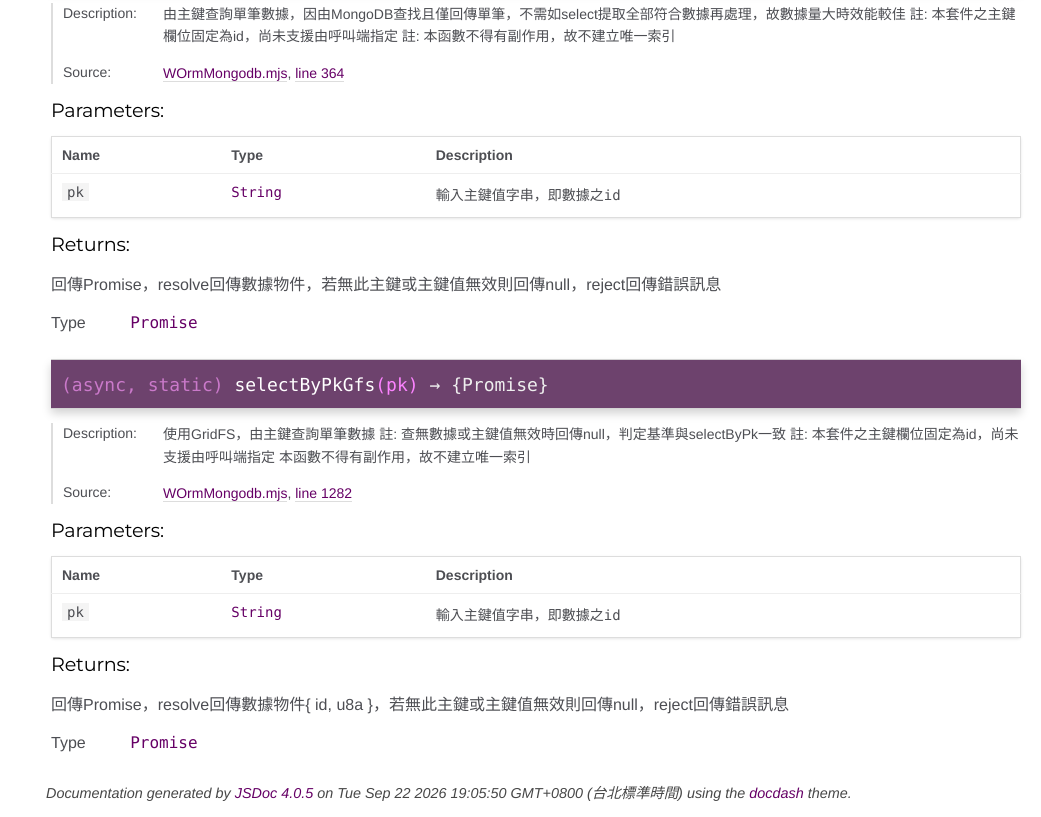
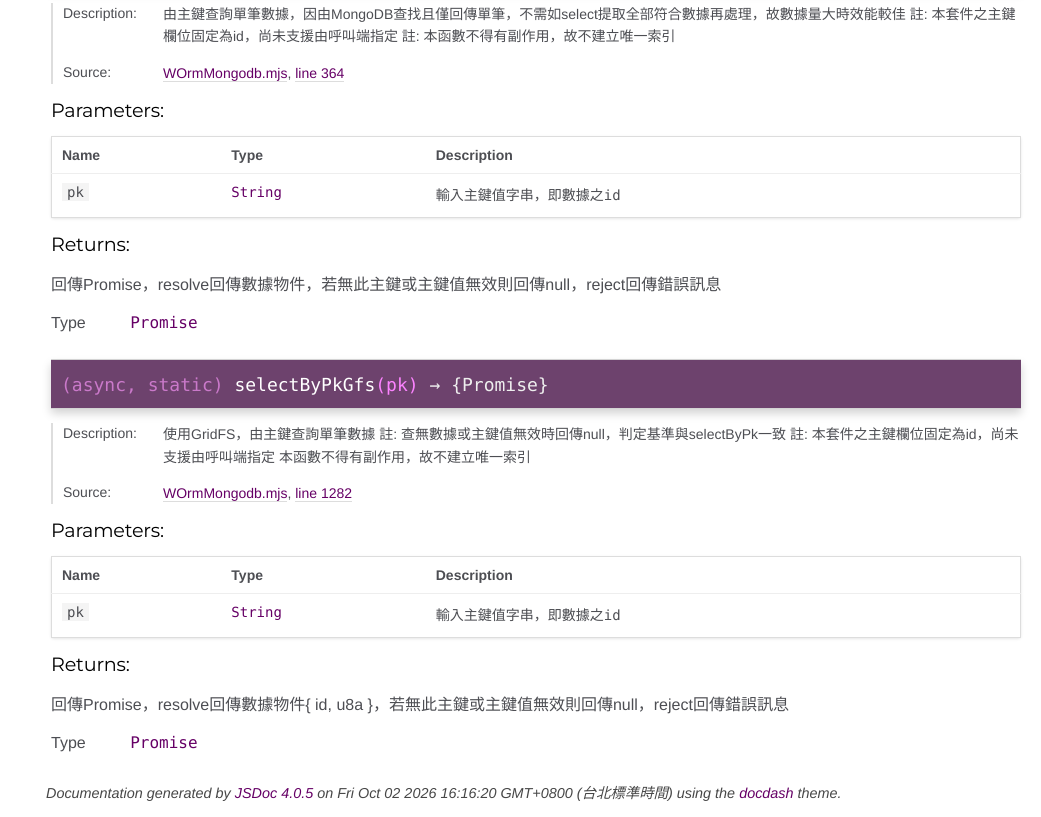
Before and after one commit to yuda-lyu/w-orm-mongodb, a website: page docs/WOrmMongodb.html in a window 1280 px wide. Shown: the part 5714-6531 px from the top of the page, without its empty margins (239-1280 px from the left). Drawn offline with Linux system fonts and the light colour scheme.

Commit message:
modify: update pks

```diff
--- a/docs/WOrmMongodb.html
+++ b/docs/WOrmMongodb.html
@@ -2569,7 +2569,7 @@ standalone無交易可用而以補償動作達成，其限制詳見_insertBulkBy
 <br class="clear">
 
 <footer>
-    Documentation generated by <a href="https://github.com/jsdoc3/jsdoc">JSDoc 4.0.5</a> on Tue Sep 22 2026 19:05:50 GMT+0800 (台北標準時間) using the <a href="https://github.com/clenemt/docdash">docdash</a> theme.
+    Documentation generated by <a href="https://github.com/jsdoc3/jsdoc">JSDoc 4.0.5</a> on Fri Oct 02 2026 16:16:20 GMT+0800 (台北標準時間) using the <a href="https://github.com/clenemt/docdash">docdash</a> theme.
 </footer>
 
 <script>prettyPrint();</script>
--- a/package.json
+++ b/package.json
@@ -1,10 +1,10 @@
 {
   "name": "w-orm-mongodb",
-  "version": "1.2.3",
+  "version": "1.2.4",
   "main": "dist/w-orm-mongodb.umd.js",
   "dependencies": {
     "mongodb": "^7.5.0",
-    "wsemi": "^1.9.3"
+    "wsemi": "^1.9.9"
   },
   "devDependencies": {
     "w-package-tools": "^1.1.16"
```
Also changed, not shown: docs/WOrmMongodb.mjs.html (+1 -1 lines), docs/index.html (+1 -1 lines), dist/w-orm-mongodb.umd.js, 3 other files.
